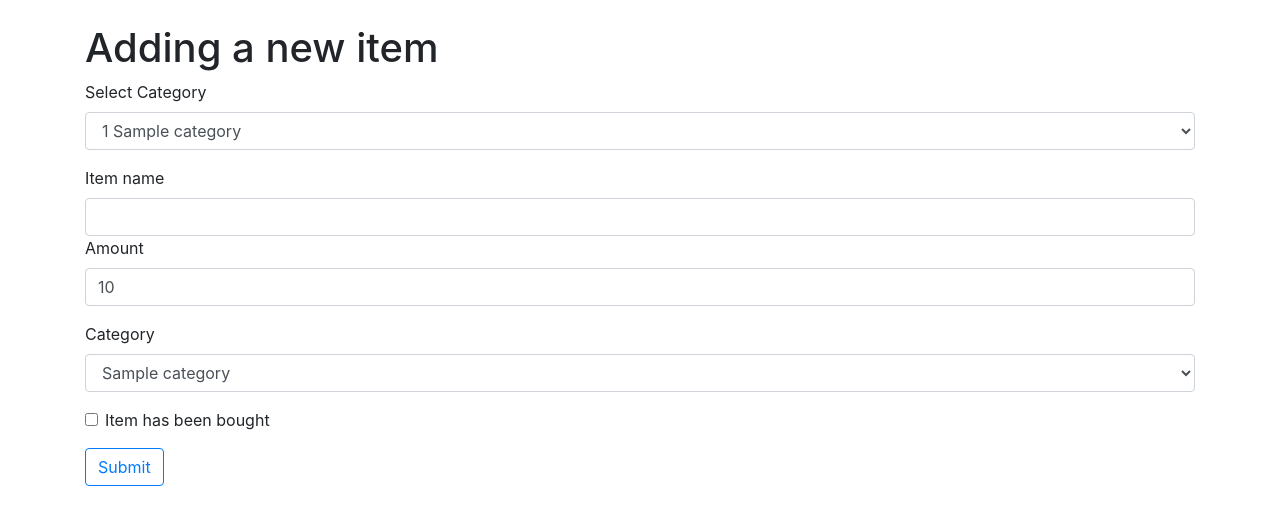
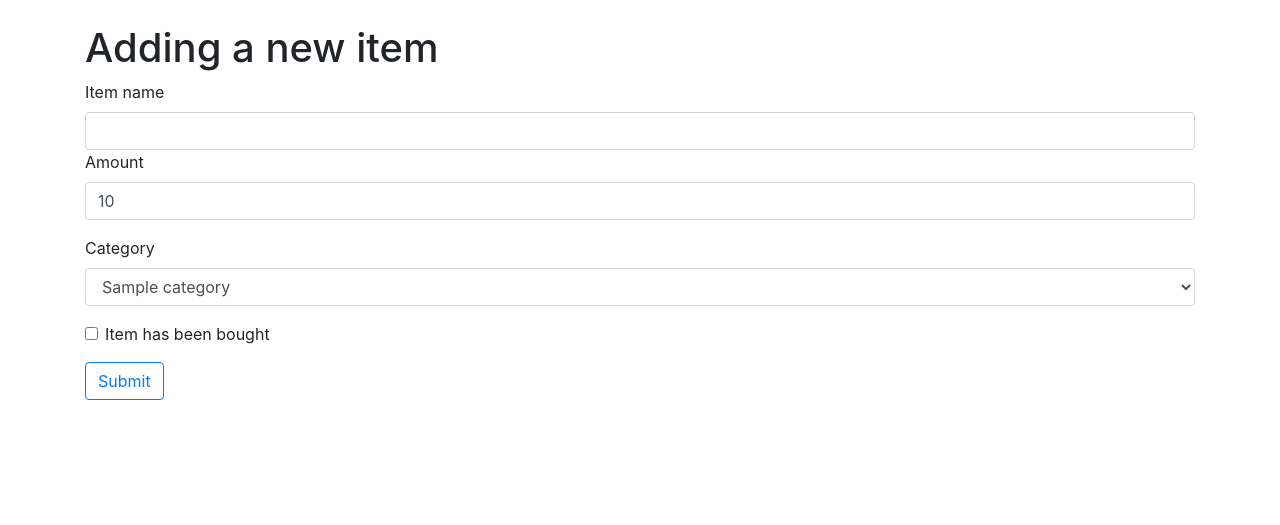
Before and after one commit to lossitomatossi/ShoppingList, a Flask app: template application/templates/items/new.html in a window 1280 px wide. Shown: the part 56-581 px from the top of the page. Run offline with Flask 2, Linux system fonts and the light colour scheme; the template is opened without the code that fills it: values that come from a table or form of the project are taken from there, most other values are stand-ins (such as "Sample title", 1, 10 or a date in 2020); some libraries are stand-ins or nearby versions.

Commit message:
items/new poistettu hämäävä categoria-valikko

```diff
--- a/application/templates/items/new.html
+++ b/application/templates/items/new.html
@@ -15,16 +15,7 @@
 
   <body>
     <h1>Adding a new item</h1>
-    <!-- Shows all categories as a list -->
 
-  <div class="form-group">
-    <label for="categorySelect">Select Category</label>
-    <select class="form-control" id="categorySelect">
-      {% for category in categories %}
-      <option>{{ category.id }} {{category.name }}</option>
-      {% endfor %}
-    </select>
-  </div>
   {% for error in form.name.errors %}
   <li>{{ error}}</li>
   {% endfor %}
```
